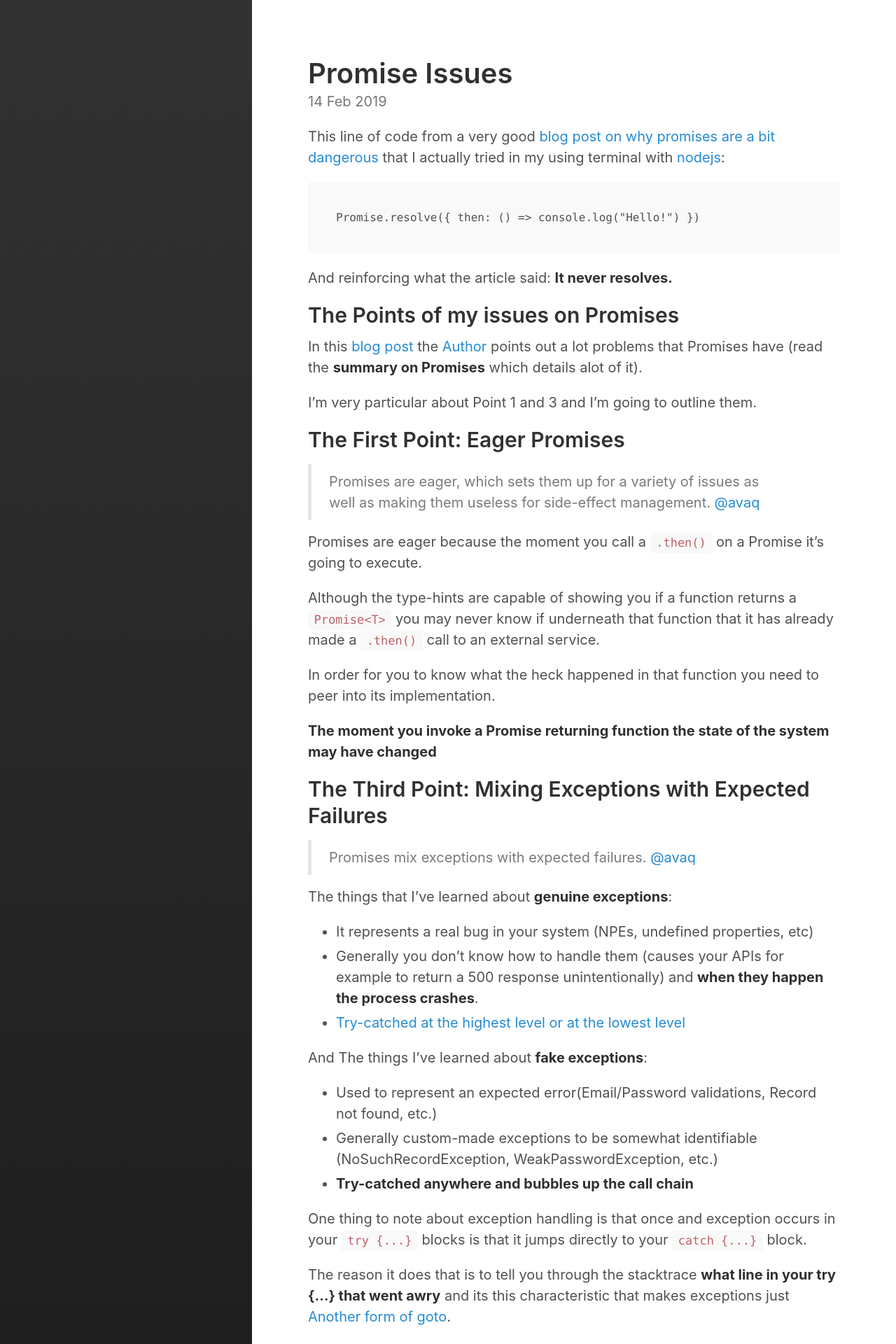
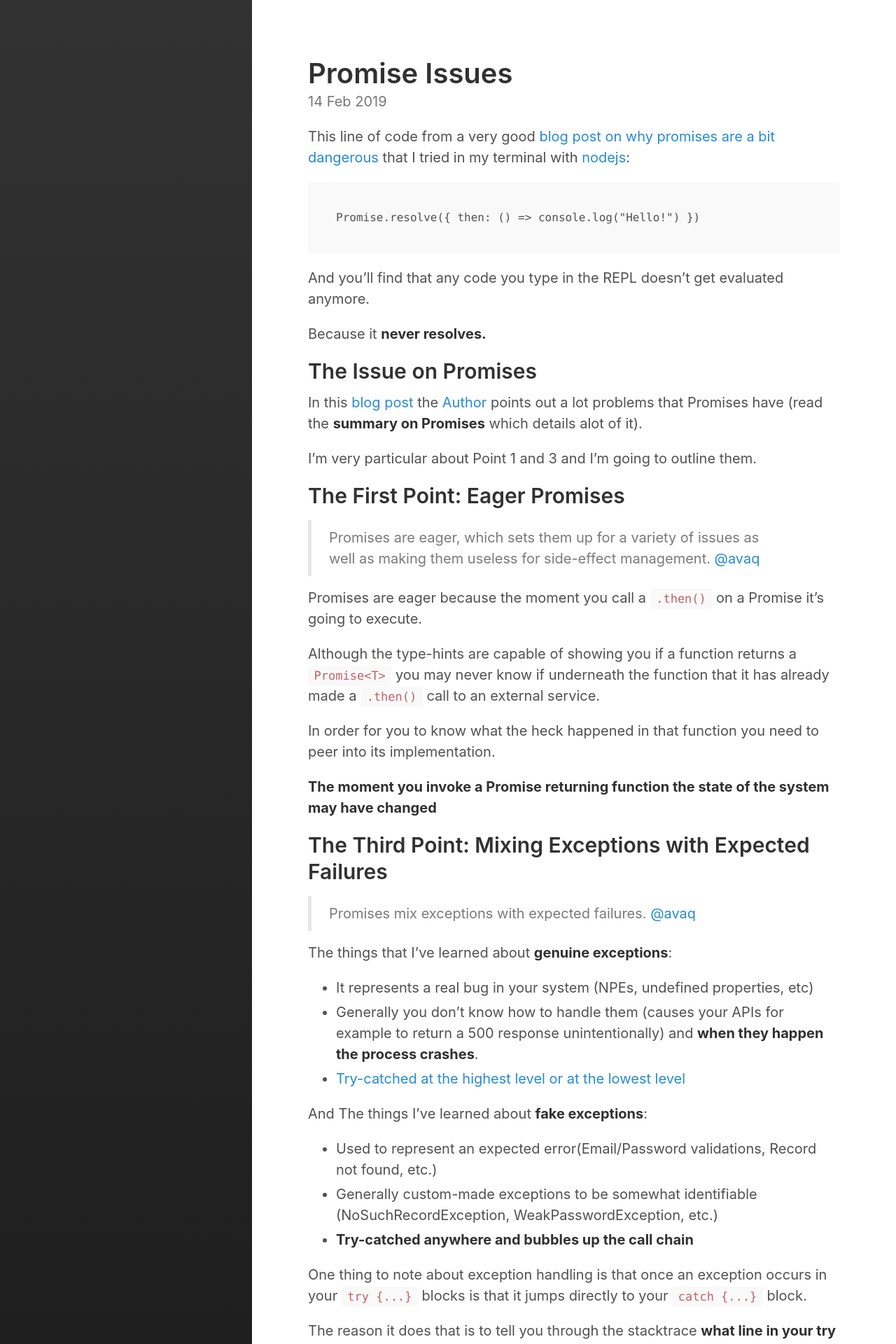
Before and after one commit to Pofay/pofay.github.io, a Jekyll site: the page built from _posts/2019-02-14-Promise-issues.md, in a window 1280 px wide. Shown: the top 1920 px of the page at 70% size. Built offline with Jekyll 4.4.1, drawn with Linux system fonts in a browser that asks for light colours; some of the changed text lies outside the part shown.

Commit message:
Fixed some typos

```diff
--- a/_posts/2019-02-14-Promise-issues.md
+++ b/_posts/2019-02-14-Promise-issues.md
@@ -5,13 +5,15 @@ tags: [javascript, functional-programming, data-structures,
 concurrency]
 ---
 
-This line of code from a very good [blog post on why promises are a bit dangerous][broken-promises] that I actually tried in my using terminal with [nodejs][nodejs]:
+This line of code from a very good [blog post on why promises are a bit dangerous][broken-promises] that I tried in my terminal with [nodejs][nodejs]:
 
     Promise.resolve({ then: () => console.log("Hello!") })
 
-And reinforcing what the article said:  **It never resolves.**
+And you'll find that any code you type in the REPL doesn't get evaluated anymore.
 
-## The Points of my issues on Promises
+Because it **never resolves.**
+
+## The Issue on Promises
 
 In this [blog post][broken-promises] the [Author][@avaq] points out a lot problems that Promises have (read the **summary on Promises** which details alot of it).
 
@@ -25,7 +27,7 @@ I'm very particular about Point 1 and 3 and I'm going to outline them.
 
 Promises are eager because the moment you call a `.then()` on a Promise it's going to execute.
 
-Although the type-hints are capable of showing you if a function returns a `Promise<T>` you may never know if underneath that function that it has already made a `.then()` call to an external service.
+Although the type-hints are capable of showing you if a function returns a `Promise<T>` you may never know if underneath the function that it has already made a `.then()` call to an external service.
 
 In order for you to know what the heck happened in that function you need to peer into its implementation.
 
@@ -48,15 +50,15 @@ And The things I've learned about **fake exceptions**:
 * Generally custom-made exceptions to be somewhat identifiable (NoSuchRecordException, WeakPasswordException, etc.)
 * **Try-catched anywhere and bubbles up the call chain**
 
-One thing to note about exception handling is that once and exception occurs in your `try {...}` blocks is that it jumps directly to your `catch {...}` block.
+One thing to note about exception handling is that once an exception occurs in your `try {...}` blocks is that it jumps directly to your `catch {...}` block.
 
-The reason it does that is to tell you through the stacktrace **what line in your try {...} that went awry** and its this characteristic that makes exceptions just [Another form of goto][exceptions-are-gotos].
+The reason it does that is to tell you through the stacktrace **what line in your try {...} that went wrong** and its this characteristic that makes exceptions just [Another form of goto][exceptions-are-gotos].
 
 If you utilize methods that throw exceptions for expected errors and wrap those methods in a Promise then you can get away with `try-catch`.
 
 But you would no longer have the ability to branch between handling those expected errors and those geniune exceptions.
 
-Because `Promise.catch()` mushes them together and you **might handle an geniune exception the wrong way instead of letting the process crash and restart**.
+Because `Promise.catch()` mushes them together and you **might handle a geniune exception the wrong way instead of letting the process crash and restart**.
 
 What I generally do instead is to utilize [Folktale's Result container for such things][folktale-result] when dealing with expected errors:
 
@@ -65,10 +67,14 @@ What I generally do instead is to utilize [Folktale's Result container for such
 ### Conclusion
 
 > TLDR:
-  * Promises just unwind side-effects when calling its `.then()` making it not safe to call every time(its not idempotent)
+  * Promises just unwind side-effects when calling its `.then()` method making it not safe to call every time(its not idempotent)
   * Don't use exceptions on expected errors and wrap it in a Promise, instead use some sort of Result Container like [folktale's][folktale-result] to represent them and wrap it in a Promise.
 
-And those are my issues on Promises. The only thing redeemable about them is that they enable `async/await` which leads to another issue on [function colors][function-colors].
+And those are my issues on Promises.
+
+The only thing redeemable about them is that they enable `async/await`.
+
+But that also leads to another issue on [function colors][function-colors].
 
 [exceptions-are-gotos]:http://xahlee.info/comp/why_i_hate_exceptions.html
 [broken-promises]:https://medium.com/@avaq/broken-promises-2ae92780f33
```
